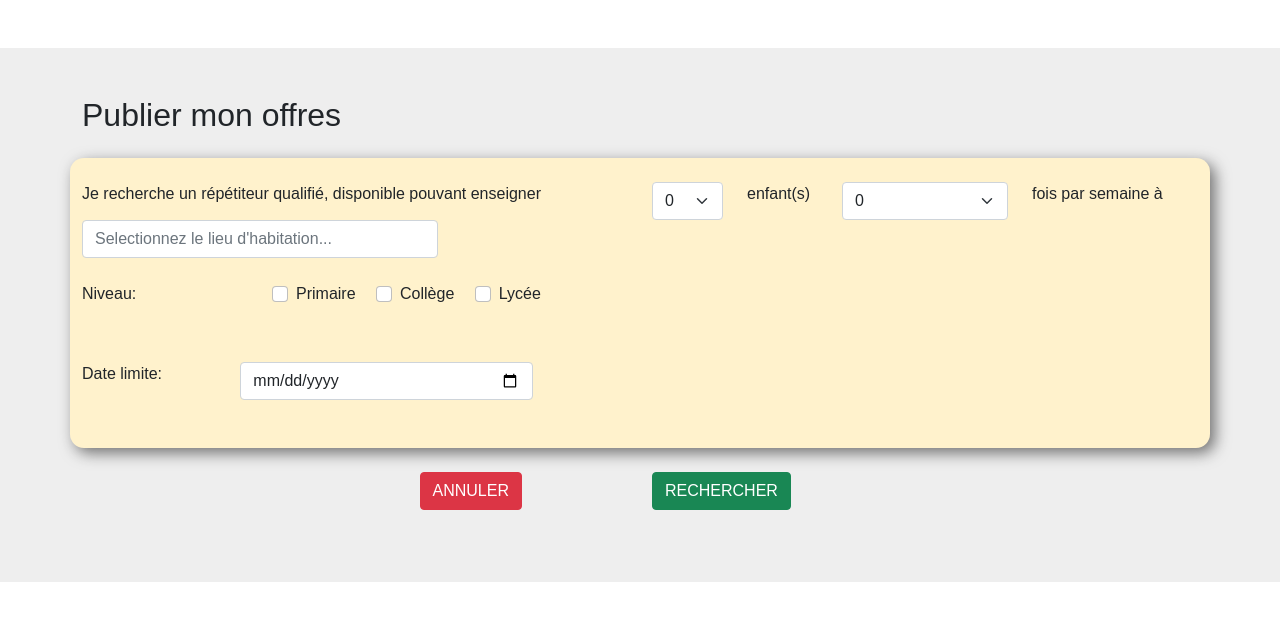
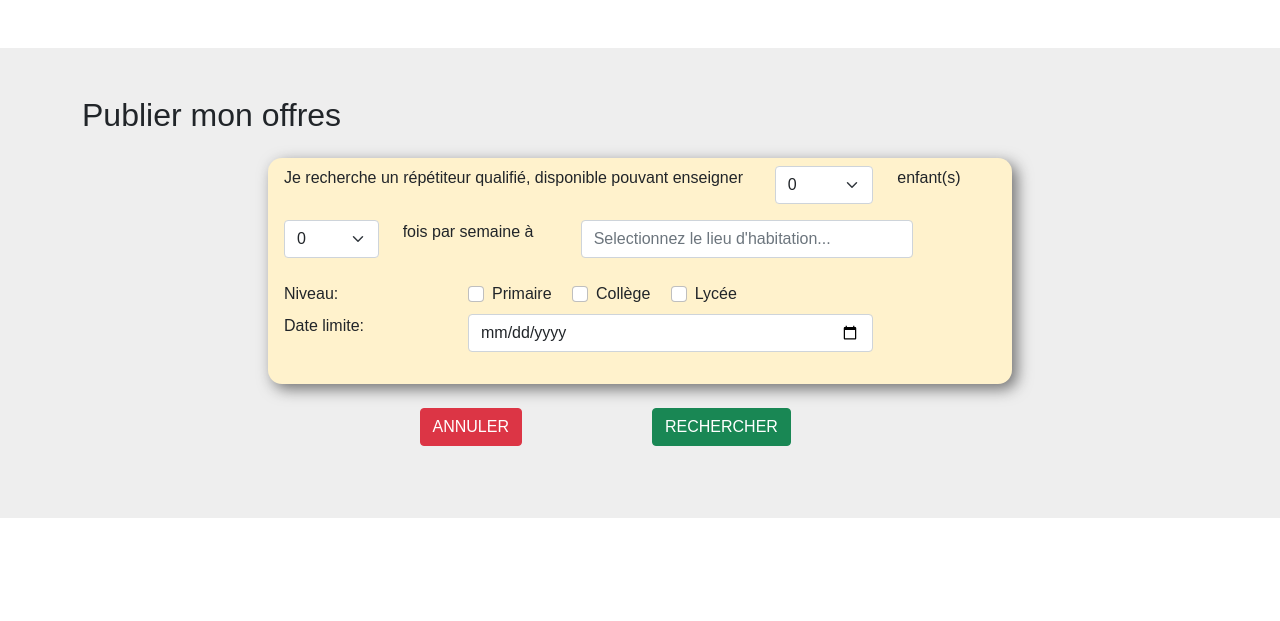
Before and after one commit to AyeSeka/Projet-EveilPlus, a Flask app: page /poste in a window 1280 px wide. Shown: the part 121-742 px from the top of the page. Run offline with Flask 3, Linux system fonts and the light colour scheme.

Commit message:
mise à jour poste

```diff
--- a/Templates/Parents/Postes/poste.html
+++ b/Templates/Parents/Postes/poste.html
@@ -7,13 +7,13 @@
           </div>
           <div class="">
             <form action="{{ url_for('recapitulatif') }}" method="">
-              <div class="row bg-color">
-                <div class="col-md-12 py-4">
+              <div class="row col-md-8 px-2 m-auto bg-color">
+                <div class="col-md-12 p-2">
                   <div class="row mb-4">
-                    <div class="col-md-6">
+                    <div class="col-md-8">
                       <label class="form-label">Je recherche un répétiteur qualifié, disponible pouvant enseigner</label>
                     </div>
-                    <div class="col-md-1">
+                    <div class="col-md-2">
                       <select class="form-select" id="Seance" aria-label="Default select example">
                         <option selected>0</option>
                         <option value="1">1</option>
@@ -27,11 +27,12 @@
                         <option value="2">9</option>
                         <option value="3">10</option>
                     </select>
+
                     </div>
                     <div class="col-md-1">
                       <label class="form-label">enfant(s)</label>
                     </div>
-
+                  <div class="row mt-3">
                     <div class="col-md-2">
                       <select class="form-select" aria-label="Default select example">
                         <option selected>0</option>
@@ -40,10 +41,10 @@
                         <option value="3">3</option>
                     </select>
                     </div>
-                    <div class="col-md-2">
+                    <div class="col-md-3">
                       <label class="form-label">fois par semaine à</label>
                     </div>
-                    <div class="col-md-4">
+                    <div class="col-md-6">
                       <input class="form-control" list="datalistOptions" id="habitation" placeholder="Selectionnez le lieu d'habitation...">
                       <datalist id="datalistOptions">
                         <option value="San Francisco">
@@ -54,12 +55,12 @@
                       </datalist>
                     </div>
                   </div>
-
+                  </div>
                   <div class="row">
-                    <div class="col-md-2">
+                    <div class="col-md-3">
                       <label class="form-label">Niveau:</label>
                     </div>
-                    <div class="col-md-10">
+                    <div class="col-md-9">
                         <div class="form-check form-check-inline">
                             <input class="form-check-input" type="checkbox" id="inlineCheckbox1" value="option1">
                             <label class="form-check-label" for="inlineCheckbox1">Primaire</label>
@@ -74,19 +75,17 @@
                           </div>
                         </div>
                   </div>
-                </div>
 
-                <div class="col-md-5 py-4">
                   <div class="row mb-4">
-                        <div class="col-md-4">
+                    <div class="col-md-3">
                     <label for="Date" class="form-label">Date limite:</label>
                     </div>
-                        <div class="col-md-8">
+                    <div class="col-md-7">
                       <input type="date" class="form-control" id="Date">
                     </div>
                 </div>
+                </div>
 
-                </div>
               </div>
               <div class="row col-5 mt-4 m-auto">
                 <div class="col-md-6 mb-sm-4">
```
Lines whose indentation alone changed are shown as unchanged.
